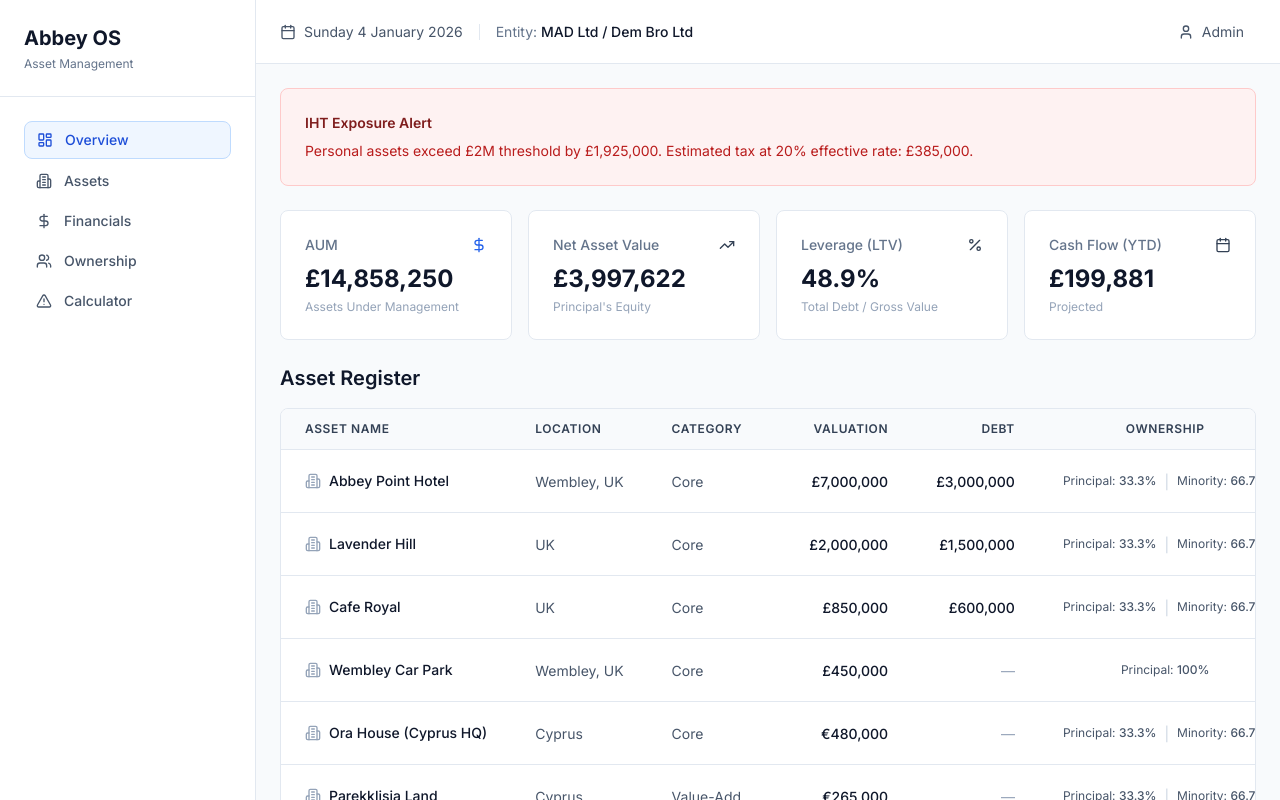
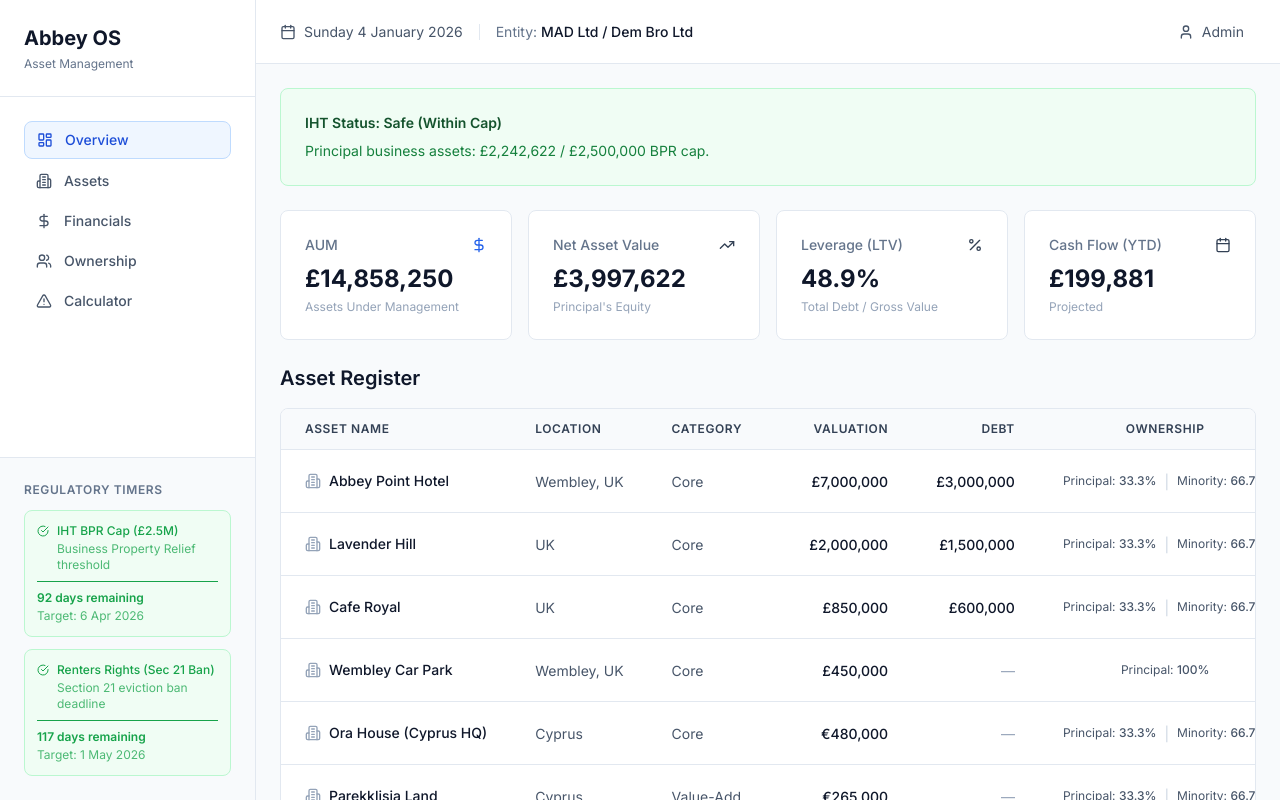
Before and after one commit to ldemetriou33/familyestate, a Next.js app: page / in a window 1280 px wide. Shown: the top 800 px of the page. Built offline with nearby package versions, Linux system fonts and the light colour scheme.

Commit message:
feat: refine SPA with split views, granular ownership, regulatory timers, and IHT updates

```diff
--- a/app/page.tsx
+++ b/app/page.tsx
@@ -18,14 +18,18 @@ function DashboardContent() {
   const { assets, updateAsset, totals, currency } = useEstateContext()
   const [view, setView] = useState<ViewType>('overview')
 
-  // IHT exposure check (simplified - just check personal assets)
-  const personalAssets = assets.filter((a) => a.entity === 'Personal')
-  const personalAssetsValue = personalAssets.reduce((sum, asset) => {
+  // IHT exposure check (2026 BPR threshold: £2.5M per individual)
+  // Calculate principal's business assets (excluding personal assets)
+  const businessAssets = assets.filter((a) => a.entity !== 'Personal')
+  const principalBusinessAssetsValue = businessAssets.reduce((sum, asset) => {
     const valueInGBP = asset.currency === 'GBP' ? asset.value : asset.value * 0.85
-    return sum + valueInGBP
+    const netValue = valueInGBP - (asset.currency === 'GBP' ? asset.debt : asset.debt * 0.85)
+    const principalEquity = (netValue * asset.owner_dad_pct) / 100
+    return sum + principalEquity
   }, 0)
-  const ihtExposure = personalAssetsValue > 2_000_000
-  const ihtExcess = Math.max(0, personalAssetsValue - 2_000_000)
+  const ihtThreshold = 2_500_000 // £2.5M BPR cap
+  const ihtExposure = principalBusinessAssetsValue > ihtThreshold
+  const ihtExcess = Math.max(0, principalBusinessAssetsValue - ihtThreshold)
   const ihtEstimatedTax = ihtExcess * 0.2
 
   // Calculate cash flow (simplified - project from assets)
@@ -66,15 +70,24 @@ function DashboardContent() {
       <div className="ml-64">
         <DashboardHeader />
         <main className="p-6">
-          {/* IHT Alert */}
-          {ihtExposure && (
+          {/* IHT Status */}
+          {ihtExposure ? (
             <div className="mb-6 bg-red-50 border border-red-200 rounded-lg p-4">
               <div className="flex items-center gap-2 mb-2">
                 <span className="text-sm font-semibold text-red-900">IHT Exposure Alert</span>
               </div>
               <p className="text-sm text-red-700">
-                Personal assets exceed £2M threshold by {formatGBP(ihtExcess)}. Estimated tax at
-                20% effective rate: {formatGBP(ihtEstimatedTax)}.
+                Principal business assets exceed £2.5M BPR cap by {formatGBP(ihtExcess)}. Estimated
+                tax at 20% effective rate: {formatGBP(ihtEstimatedTax)}.
+              </p>
+            </div>
+          ) : (
+            <div className="mb-6 bg-green-50 border border-green-200 rounded-lg p-4">
+              <div className="flex items-center gap-2 mb-2">
+                <span className="text-sm font-semibold text-green-900">IHT Status: Safe (Within Cap)</span>
+              </div>
+              <p className="text-sm text-green-700">
+                Principal business assets: {formatGBP(principalBusinessAssetsValue)} / {formatGBP(ihtThreshold)} BPR cap.
               </p>
             </div>
           )}
--- a/components/dashboard/DashboardSidebar.tsx
+++ b/components/dashboard/DashboardSidebar.tsx
@@ -7,6 +7,7 @@ import {
   Users,
   AlertTriangle,
 } from 'lucide-react'
+import RegulatoryTimer from './RegulatoryTimer'
 
 const navigation = [
   { name: 'Overview', view: 'overview' as const, icon: LayoutDashboard },
@@ -55,6 +56,9 @@ export default function DashboardSidebar({ currentView = 'overview', onNavigate
           )
         })}
       </nav>
+
+      {/* Regulatory Timers */}
+      <RegulatoryTimer />
     </div>
   )
 }
--- a/components/dashboard/DynamicAssetTable.tsx
+++ b/components/dashboard/DynamicAssetTable.tsx
@@ -5,6 +5,7 @@ import { Building2, Eye, Edit } from 'lucide-react'
 import type { EstateAsset } from '@/lib/types/estate-state'
 import { formatGBP, formatEUR } from '@/lib/utils'
 import EditAssetModal from './EditAssetModal'
+import OwnershipTooltip from './OwnershipTooltip'
 
 interface DynamicAssetTableProps {
   assets: EstateAsset[]
@@ -123,7 +124,8 @@ export default function DynamicAssetTable({ assets, onUpdateAsset }: DynamicAsse
                       )}
                     </td>
                     <td className="px-6 py-4 whitespace-nowrap text-center">
-                      <div className="flex items-center justify-center gap-2">
+                      <OwnershipTooltip asset={asset}>
+                        <div className="flex items-center justify-center gap-2 cursor-help">
                           <span className="text-xs text-slate-600">
                             Principal: <span className="font-medium">{asset.owner_dad_pct}%</span>
                           </span>
@@ -136,6 +138,7 @@ export default function DynamicAssetTable({ assets, onUpdateAsset }: DynamicAsse
                             </>
                           )}
                         </div>
+                      </OwnershipTooltip>
                     </td>
                     <td className="px-6 py-4 whitespace-nowrap">{getStatusBadge(asset.status)}</td>
                     <td className="px-6 py-4 whitespace-nowrap text-center">
--- a/components/dashboard/EditAssetModal.tsx
+++ b/components/dashboard/EditAssetModal.tsx
@@ -46,6 +46,10 @@ export default function EditAssetModal({ asset, open, onOpenChange, onSave }: Ed
         debt: asset.debt,
         owner_dad_pct: asset.owner_dad_pct,
         owner_uncle_pct: asset.owner_uncle_pct,
+        owner_uncle_a_pct: asset.owner_uncle_a_pct,
+        owner_uncle_b_pct: asset.owner_uncle_b_pct,
+        legal_title: asset.legal_title,
+        beneficial_interest_pct: asset.beneficial_interest_pct,
         status: asset.status,
         tier: asset.tier,
       })
--- /dev/null
+++ b/components/dashboard/OwnershipTooltip.tsx
@@ -0,0 +1,71 @@
+'use client'
+
+import { useState } from 'react'
+import type { EstateAsset } from '@/lib/types/estate-state'
+import { formatGBP, formatEUR } from '@/lib/utils'
+
+interface OwnershipTooltipProps {
+  asset: EstateAsset
+  children: React.ReactNode
+}
+
+export default function OwnershipTooltip({ asset, children }: OwnershipTooltipProps) {
+  const [showTooltip, setShowTooltip] = useState(false)
+  const formatCurrency = asset.currency === 'GBP' ? formatGBP : formatEUR
+  const netValue = asset.value - asset.debt
+
+  const getTooltipContent = () => {
+    const details: string[] = []
+
+    // Add granular splits if available
+    if (asset.owner_uncle_a_pct !== undefined && asset.owner_uncle_b_pct !== undefined) {
+      details.push(`Uncle A: ${asset.owner_uncle_a_pct}%`)
+      details.push(`Uncle B: ${asset.owner_uncle_b_pct}%`)
+    }
+
+    // Add legal title if available
+    if (asset.legal_title) {
+      details.push(`Legal Title: ${asset.legal_title}`)
+    }
+
+    // Add beneficial interest if available
+    if (asset.beneficial_interest_pct !== undefined) {
+      const beneficialValue = (netValue * asset.beneficial_interest_pct) / 100
+      details.push(`Beneficial Interest: ${asset.beneficial_interest_pct}% (${formatCurrency(beneficialValue)})`)
+      if (asset.metadata?.note) {
+        details.push(`${asset.metadata.note as string}`)
+      }
+    }
+
+    return details
+  }
+
+  const tooltipContent = getTooltipContent()
+
+  if (tooltipContent.length === 0) {
+    return <>{children}</>
+  }
+
+  return (
+    <div
+      className="relative"
+      onMouseEnter={() => setShowTooltip(true)}
+      onMouseLeave={() => setShowTooltip(false)}
+    >
+      {children}
+      {showTooltip && (
+        <div className="absolute z-50 bottom-full left-1/2 -translate-x-1/2 mb-2 w-64 bg-slate-900 text-white text-xs rounded-lg shadow-lg p-3">
+          <div className="font-semibold mb-2">{asset.name}</div>
+          <div className="space-y-1">
+            {tooltipContent.map((detail, index) => (
+              <div key={index} className="text-slate-200">{detail}</div>
+            ))}
+          </div>
+          <div className="absolute bottom-0 left-1/2 -translate-x-1/2 translate-y-full">
+            <div className="border-4 border-transparent border-t-slate-900" />
+          </div>
+        </div>
+      )}
+    </div>
+  )
+}
--- /dev/null
+++ b/components/dashboard/RegulatoryTimer.tsx
@@ -0,0 +1,101 @@
+'use client'
+
+import { useState, useEffect } from 'react'
+import { AlertTriangle, Clock, CheckCircle } from 'lucide-react'
+
+interface RegulatoryDeadline {
+  id: string
+  label: string
+  targetDate: Date
+  description: string
+}
+
+const DEADLINES: RegulatoryDeadline[] = [
+  {
+    id: 'iht-bpr-cap',
+    label: 'IHT BPR Cap (£2.5M)',
+    targetDate: new Date('2026-04-06'),
+    description: 'Business Property Relief threshold',
+  },
+  {
+    id: 'renters-rights-ban',
+    label: 'Renters Rights (Sec 21 Ban)',
+    targetDate: new Date('2026-05-01'),
+    description: 'Section 21 eviction ban deadline',
+  },
+]
+
+function calculateDaysRemaining(targetDate: Date): number {
+  const now = new Date()
+  const diff = targetDate.getTime() - now.getTime()
+  return Math.ceil(diff / (1000 * 60 * 60 * 24))
+}
+
+function getStatusColor(daysRemaining: number): string {
+  if (daysRemaining < 0) return 'text-red-600 bg-red-50 border-red-200'
+  if (daysRemaining <= 30) return 'text-yellow-600 bg-yellow-50 border-yellow-200'
+  return 'text-green-600 bg-green-50 border-green-200'
+}
+
+function getStatusIcon(daysRemaining: number) {
+  if (daysRemaining < 0) return AlertTriangle
+  if (daysRemaining <= 30) return Clock
+  return CheckCircle
+}
+
+export default function RegulatoryTimer() {
+  const [now, setNow] = useState(new Date())
+
+  useEffect(() => {
+    const interval = setInterval(() => {
+      setNow(new Date())
+    }, 1000 * 60 * 60) // Update every hour
+
+    return () => clearInterval(interval)
+  }, [])
+
+  return (
+    <div className="p-4 border-t border-slate-200 bg-slate-50">
+      <h3 className="text-xs font-semibold text-slate-500 uppercase tracking-wider mb-3">
+        Regulatory Timers
+      </h3>
+      <div className="space-y-3">
+        {DEADLINES.map((deadline) => {
+          const daysRemaining = calculateDaysRemaining(deadline.targetDate)
+          const isOverdue = daysRemaining < 0
+          const Icon = getStatusIcon(daysRemaining)
+          const statusColor = getStatusColor(daysRemaining)
+
+          return (
+            <div
+              key={deadline.id}
+              className={`p-3 rounded-lg border text-xs ${statusColor}`}
+            >
+              <div className="flex items-start gap-2 mb-1">
+                <Icon className="w-3 h-3 mt-0.5 flex-shrink-0" />
+                <div className="flex-1 min-w-0">
+                  <div className="font-medium">{deadline.label}</div>
+                  <div className="text-xs opacity-75 mt-0.5">{deadline.description}</div>
+                </div>
+              </div>
+              <div className="mt-2 pt-2 border-t border-current border-opacity-20">
+                {isOverdue ? (
+                  <div className="font-semibold">ACTIVE: {daysRemaining === -1 ? 'Deadline Passed' : `OVERDUE: ${Math.abs(daysRemaining)} days`}</div>
+                ) : (
+                  <div className="font-semibold">{daysRemaining} days remaining</div>
+                )}
+                <div className="text-xs opacity-75 mt-0.5">
+                  Target: {deadline.targetDate.toLocaleDateString('en-GB', {
+                    day: 'numeric',
+                    month: 'short',
+                    year: 'numeric',
+                  })}
+                </div>
+              </div>
+            </div>
+          )
+        })}
+      </div>
+    </div>
+  )
+}
--- a/lib/data/estate-seed-state.ts
+++ b/lib/data/estate-seed-state.ts
@@ -21,6 +21,8 @@ export const INITIAL_ESTATE_DATA: EstateAsset[] = [
     debt: 3_000_000,
     owner_dad_pct: 33.3,
     owner_uncle_pct: 66.7,
+    owner_uncle_a_pct: 33.3,
+    owner_uncle_b_pct: 33.3,
     status: 'Leased',
     tier: 'Core',
     currency: 'GBP',
@@ -115,11 +117,14 @@ export const INITIAL_ESTATE_DATA: EstateAsset[] = [
     debt: 400_000,
     owner_dad_pct: 100,
     owner_uncle_pct: 0,
+    legal_title: 'Grandma',
+    beneficial_interest_pct: 100,
     status: 'OPERATIONAL',
     tier: 'Opportunistic',
     currency: 'GBP',
     location: 'UK',
     entity: 'Personal',
+    metadata: { note: 'Subject to Loan' },
   },
   {
     id: 'milton-ave',
--- a/lib/types/estate-state.ts
+++ b/lib/types/estate-state.ts
@@ -13,6 +13,10 @@ export interface EstateAsset {
   debt: number
   owner_dad_pct: number // Percentage (0-100)
   owner_uncle_pct: number // Percentage (0-100)
+  owner_uncle_a_pct?: number // Percentage (0-100) - Specific Uncle A split
+  owner_uncle_b_pct?: number // Percentage (0-100) - Specific Uncle B split
+  legal_title?: string // Legal title holder (e.g., "Grandma" for Oakwood Close)
+  beneficial_interest_pct?: number // Beneficial interest percentage (for beneficial interest calculations)
   status: AssetStatus
   tier: AssetTier
   currency: Currency
```
Lines whose indentation alone changed are shown as unchanged.
